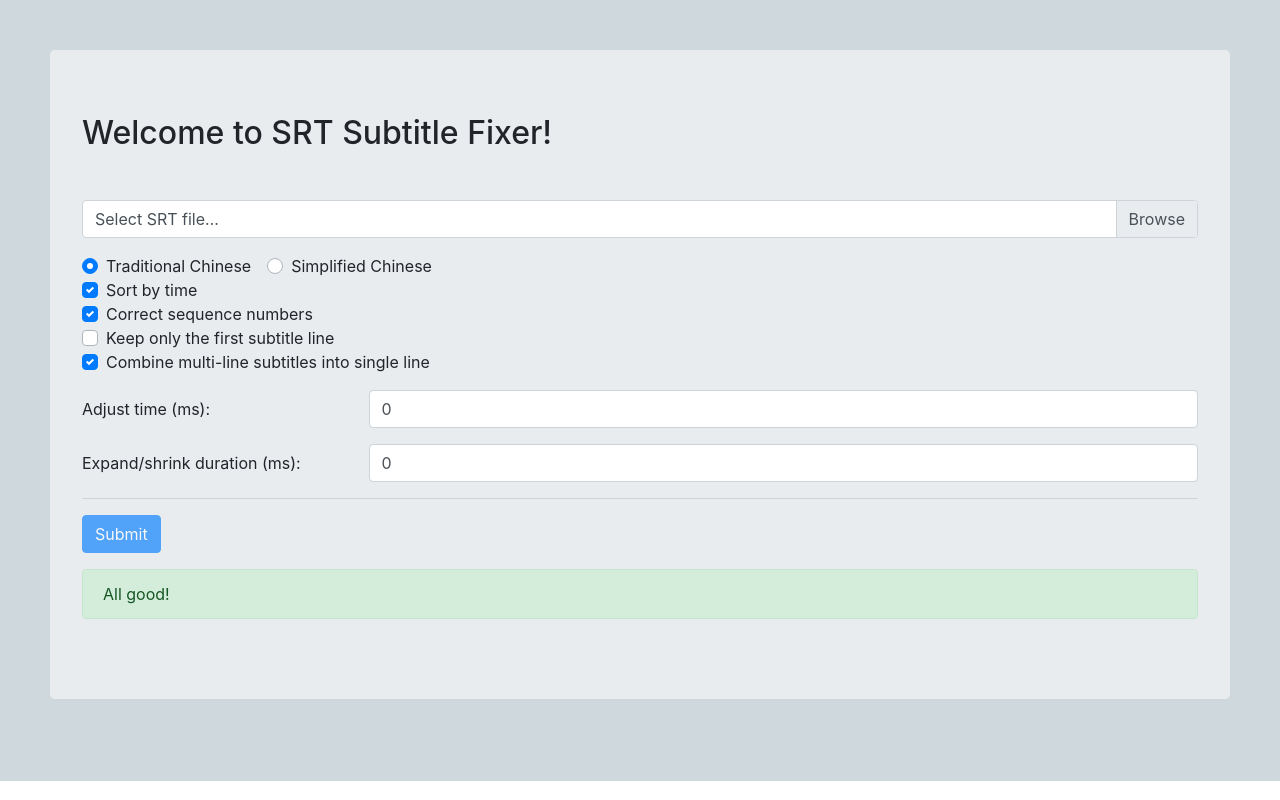
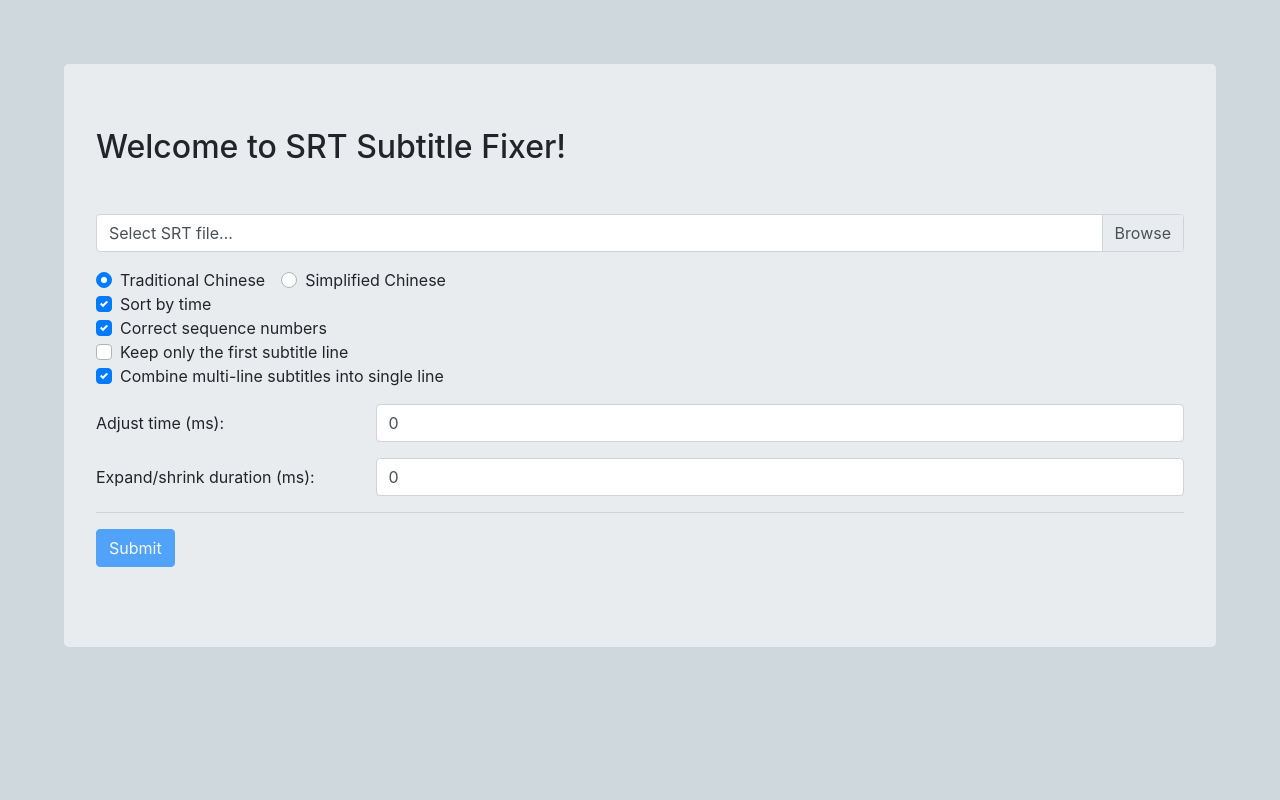
Before and after one commit to blackr1234/srt-subtitle-fixer-web, a React (Create React App) app: page / in a window 1280 px wide. Built offline with nearby package versions, Linux system fonts and the light colour scheme.

Commit message:
Bug fixes.

```diff
--- a/src/App.js
+++ b/src/App.js
@@ -3,8 +3,7 @@ import { SubtitleFixForm } from "./components/SubtitleFixForm";
 
 function App() {
 	return (
-		<div style={{ padding: "50px", backgroundColor: "#cfd8dc" }}>
-			{" "}
+		<div style={{ padding: "5vw" }}>
 			<SubtitleFixForm />
 		</div>
 	);
--- a/src/components/SubtitleFixForm.js
+++ b/src/components/SubtitleFixForm.js
@@ -21,9 +21,11 @@ const getFormattedDateTime = () => moment().utc().format("YYYY-MM-DD HH:mm");
 const getSessionKey = (salt) => Base64.stringify(sha256(getFormattedDateTime() + "_" + salt));
 
 function SubtitleFixForm() {
+	const [isRunAtLeastOnce, setRunAtLeastOnce] = useState(false);
 	const [isLoading, setLoading] = useState(false);
 	const [warnMsgs, setWarnMsgs] = useState([]);
 	const [errorMsgs, setErrorMsgs] = useState([]);
+	const [fileName, setFileName] = useState("");
 	const [data, setData] = useState({
 		sortByTime: true,
 		correctSeqNums: true,
@@ -60,14 +62,17 @@ function SubtitleFixForm() {
 
 					if (res.data.srtFileContent) {
 						const blob = new Blob([res.data.srtFileContent], { type: "text/plain;charset=utf-8" });
-						FileSaver.saveAs(blob, "hello world.txt");
+						FileSaver.saveAs(blob, fileName);
 					}
 				}
-
-				setLoading(false);
 			})
 			.catch((err) => {
-				setErrorMsgs(["Failed to connect to the back-end server."]);
+				setErrorMsgs(["Network error."]);
+			})
+			.finally(() => {
+				setLoading(false);
+				setRunAtLeastOnce(true);
+				setData((state) => ({ ...state, srtFile: null }));
 			});
 	};
 
@@ -77,15 +82,20 @@ function SubtitleFixForm() {
 
 			<div style={{ padding: "20px" }} />
 
-			<Form action="/test">
+			<Form>
+				{!isLoading && (
 					<Form.Group>
 						<Form.File
 							custom
 							id="srtFile"
 							label={(data.srtFile && data.srtFile.name) || "Select SRT file…"}
-						onChange={(e) => handleOnChange(e.target.id, e.target.files[0])}
+							onChange={(e) => {
+								handleOnChange(e.target.id, e.target.files[0]);
+								setFileName(e.target.files[0].name);
+							}}
 						/>
 					</Form.Group>
+				)}
 
 				<Form.Group>
 					<Form.Check
@@ -97,6 +107,7 @@ function SubtitleFixForm() {
 						id="TC"
 						onChange={(e) => handleOnChange(e.target.name, e.target.id)}
 						checked={data.chineseTranslation === "TC"}
+						disabled={isLoading}
 					/>
 					<Form.Check
 						custom
@@ -107,6 +118,7 @@ function SubtitleFixForm() {
 						id="SC"
 						onChange={(e) => handleOnChange(e.target.name, e.target.id)}
 						checked={data.chineseTranslation === "SC"}
+						disabled={isLoading}
 					/>
 					<Form.Check
 						custom
@@ -115,6 +127,7 @@ function SubtitleFixForm() {
 						label="Sort by time"
 						onChange={(e) => handleOnChange(e.target.id, e.target.checked)}
 						checked={data.sortByTime}
+						disabled={isLoading}
 					/>
 					<Form.Check
 						custom
@@ -123,6 +136,7 @@ function SubtitleFixForm() {
 						label="Correct sequence numbers"
 						onChange={(e) => handleOnChange(e.target.id, e.target.checked)}
 						checked={data.correctSeqNums}
+						disabled={isLoading}
 					/>
 					<Form.Check
 						custom
@@ -137,6 +151,7 @@ function SubtitleFixForm() {
 							}
 						}}
 						checked={data.keepFirstLine}
+						disabled={isLoading}
 					/>
 					<Form.Check
 						custom
@@ -150,7 +165,7 @@ function SubtitleFixForm() {
 								handleOnChange(e.target.id, e.target.checked);
 							}
 						}}
-						disabled={data.keepFirstLine}
+						disabled={isLoading || data.keepFirstLine}
 						checked={data.singleLine}
 					/>
 				</Form.Group>
@@ -172,6 +187,7 @@ function SubtitleFixForm() {
 									setData((state) => ({ ...state, [e.target.id]: 0 }));
 								}
 							}}
+							disabled={isLoading}
 						/>
 					</Col>
 				</Form.Group>
@@ -193,6 +209,7 @@ function SubtitleFixForm() {
 									setData((state) => ({ ...state, [e.target.id]: 0 }));
 								}
 							}}
+							disabled={isLoading}
 						/>
 					</Col>
 				</Form.Group>
@@ -202,14 +219,17 @@ function SubtitleFixForm() {
 				<Form.Group>
 					<Button
 						variant="primary"
-						disabled={!data.srtFile || isLoading}
+						disabled={isLoading || !data.srtFile}
 						onClick={isLoading ? null : postSubtitleFix}
 					>
 						{isLoading ? "Processing…" : "Submit"}
 					</Button>
 				</Form.Group>
 
-				{(!warnMsgs || !warnMsgs.length) && (!errorMsgs || !errorMsgs.length) ? (
+				{isRunAtLeastOnce &&
+				!isLoading &&
+				(!warnMsgs || !warnMsgs.length) &&
+				(!errorMsgs || !errorMsgs.length) ? (
 					<Form.Group>
 						<Alert variant="success">All good!</Alert>
 					</Form.Group>
--- a/src/index.css
+++ b/src/index.css
@@ -4,6 +4,8 @@ body {
 		"Droid Sans", "Helvetica Neue", sans-serif;
 	-webkit-font-smoothing: antialiased;
 	-moz-osx-font-smoothing: grayscale;
+
+	background-color: #cfd8dc !important;
 }
 
 code {
```
Lines whose indentation alone changed are shown as unchanged.
